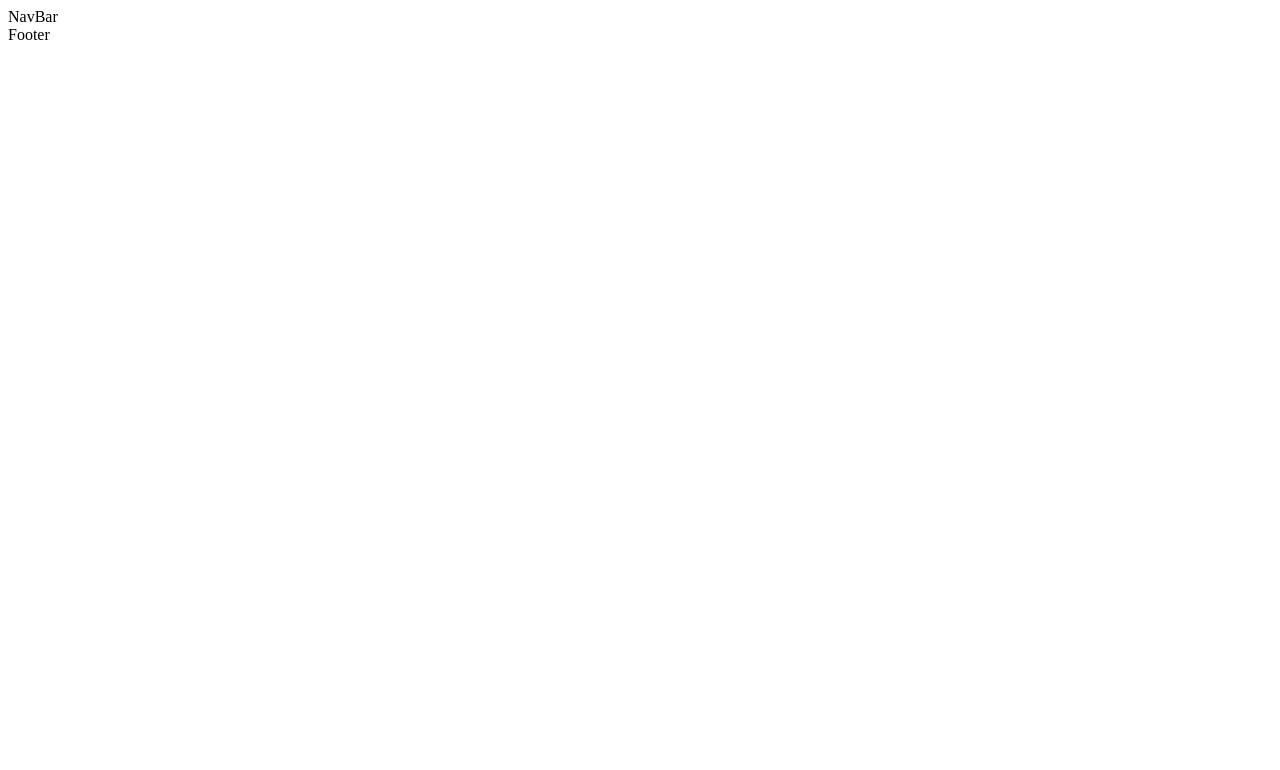
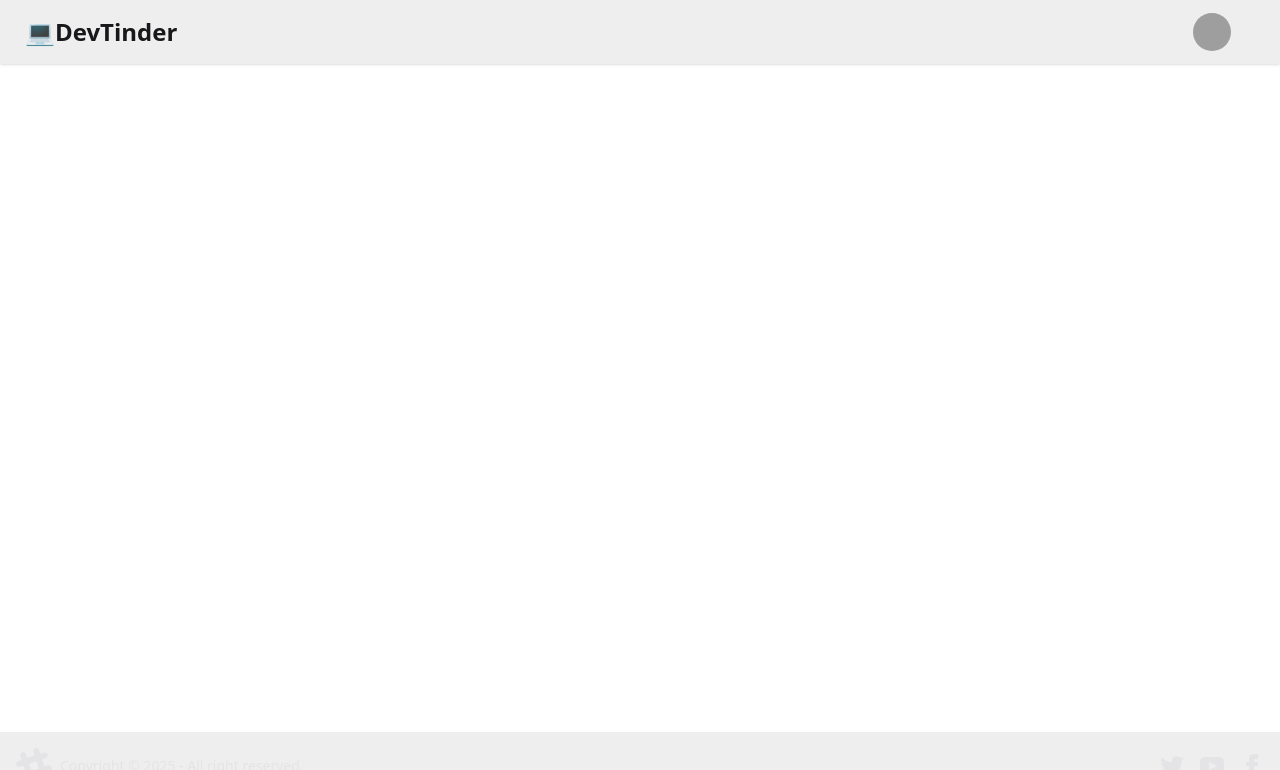
Before and after one commit to aryan098-max/DevTinder_Frontend, a React (Vite) app in the folder DevTinder_frontend/: page / in a window 1280 px wide. Shown: the top 770 px of the page. Built offline with nearby package versions, Linux system fonts and the light colour scheme; grey boxes are pictures that could not be loaded.

Commit message:
Added NavBar & Footer

```diff
--- a/DevTinder_frontend/src/Components/Footer.jsx
+++ b/DevTinder_frontend/src/Components/Footer.jsx
@@ -2,7 +2,57 @@
 
 const Footer = () => {
   return (
-    <div>Footer</div>
+      <footer className="footer sm:footer-horizontal bg-base-300 text-neutral-content items-center p-4 fixed bottom-0">
+          <aside className="grid-flow-col items-center">
+            <svg
+              width="36"
+              height="36"
+              viewBox="0 0 24 24"
+              xmlns="http://www.w3.org/2000/svg"
+              fillRule="evenodd"
+              clipRule="evenodd"
+              className="fill-current">
+              <path
+                d="M22.672 15.226l-2.432.811.841 2.515c.33 1.019-.209 2.127-1.23 2.456-1.15.325-2.148-.321-2.463-1.226l-.84-2.518-5.013 1.677.84 2.517c.391 1.203-.434 2.542-1.831 2.542-.88 0-1.601-.564-1.86-1.314l-.842-2.516-2.431.809c-1.135.328-2.145-.317-2.463-1.229-.329-1.018.211-2.127 1.231-2.456l2.432-.809-1.621-4.823-2.432.808c-1.355.384-2.558-.59-2.558-1.839 0-.817.509-1.582 1.327-1.846l2.433-.809-.842-2.515c-.33-1.02.211-2.129 1.232-2.458 1.02-.329 2.13.209 2.461 1.229l.842 2.515 5.011-1.677-.839-2.517c-.403-1.238.484-2.553 1.843-2.553.819 0 1.585.509 1.85 1.326l.841 2.517 2.431-.81c1.02-.33 2.131.211 2.461 1.229.332 1.018-.21 2.126-1.23 2.456l-2.433.809 1.622 4.823 2.433-.809c1.242-.401 2.557.484 2.557 1.838 0 .819-.51 1.583-1.328 1.847m-8.992-6.428l-5.01 1.675 1.619 4.828 5.011-1.674-1.62-4.829z"></path>
+            </svg>
+            <p>Copyright © {new Date().getFullYear()} - All right reserved</p>
+          </aside>
+          <nav className="grid-flow-col gap-4 md:place-self-center md:justify-self-end">
+            <a>
+              <svg
+                xmlns="http://www.w3.org/2000/svg"
+                width="24"
+                height="24"
+                viewBox="0 0 24 24"
+                className="fill-current">
+                <path
+                  d="M24 4.557c-.883.392-1.832.656-2.828.775 1.017-.609 1.798-1.574 2.165-2.724-.951.564-2.005.974-3.127 1.195-.897-.957-2.178-1.555-3.594-1.555-3.179 0-5.515 2.966-4.797 6.045-4.091-.205-7.719-2.165-10.148-5.144-1.29 2.213-.669 5.108 1.523 6.574-.806-.026-1.566-.247-2.229-.616-.054 2.281 1.581 4.415 3.949 4.89-.693.188-1.452.232-2.224.084.626 1.956 2.444 3.379 4.6 3.419-2.07 1.623-4.678 2.348-7.29 2.04 2.179 1.397 4.768 2.212 7.548 2.212 9.142 0 14.307-7.721 13.995-14.646.962-.695 1.797-1.562 2.457-2.549z"></path>
+              </svg>
+            </a>
+            <a>
+              <svg
+                xmlns="http://www.w3.org/2000/svg"
+                width="24"
+                height="24"
+                viewBox="0 0 24 24"
+                className="fill-current">
+                <path
+                  d="M19.615 3.184c-3.604-.246-11.631-.245-15.23 0-3.897.266-4.356 2.62-4.385 8.816.029 6.185.484 8.549 4.385 8.816 3.6.245 11.626.246 15.23 0 3.897-.266 4.356-2.62 4.385-8.816-.029-6.185-.484-8.549-4.385-8.816zm-10.615 12.816v-8l8 3.993-8 4.007z"></path>
+              </svg>
+            </a>
+            <a>
+              <svg
+                xmlns="http://www.w3.org/2000/svg"
+                width="24"
+                height="24"
+                viewBox="0 0 24 24"
+                className="fill-current">
+                <path
+                  d="M9 8h-3v4h3v12h5v-12h3.642l.358-4h-4v-1.667c0-.955.192-1.333 1.115-1.333h2.885v-5h-3.808c-3.596 0-5.192 1.583-5.192 4.615v3.385z"></path>
+              </svg>
+            </a>
+          </nav>
+    </footer>
   )
 }
 
--- a/DevTinder_frontend/src/Components/NavBar.jsx
+++ b/DevTinder_frontend/src/Components/NavBar.jsx
@@ -2,7 +2,36 @@
 
 const NavBar = () => {
   return (
-    <div>NavBar</div>
+    <div>
+        <div className="navbar bg-base-300 shadow-sm">
+            <div className="flex-1">
+                <a className="btn btn-ghost text-2xl">💻DevTinder</a>
+            </div>
+            <div className="flex gap-2">
+                <div className="dropdown dropdown-end mr-10">
+                <div tabIndex={0} role="button" className="btn btn-ghost btn-circle avatar">
+                    <div className="w-10 rounded-full">
+                    <img
+                        alt="Tailwind CSS Navbar component"
+                        src="https://img.daisyui.com/images/stock/photo-1534528741775-53994a69daeb.webp" />
+                    </div>
+                </div>
+                <ul
+                    tabIndex={0}
+                    className="menu menu-sm dropdown-content bg-base-100 rounded-box z-1 mt-3 w-52 p-2 shadow">
+                    <li>
+                    <a className="justify-between">
+                        Profile
+                        <span className="badge">New</span>
+                    </a>
+                    </li>
+                    <li><a>Settings</a></li>
+                    <li><a>Logout</a></li>
+                </ul>
+                </div>
+            </div>
+            </div>
+    </div>
   )
 }
 
--- a/DevTinder_frontend/src/index.css
+++ b/DevTinder_frontend/src/index.css
@@ -1,2 +1,2 @@
-@import "tailwindcss"
+@import "tailwindcss";
 @plugin "daisyui";
```
Also changed, not shown: 1 other file (tests, documents, lock files or other folders).
